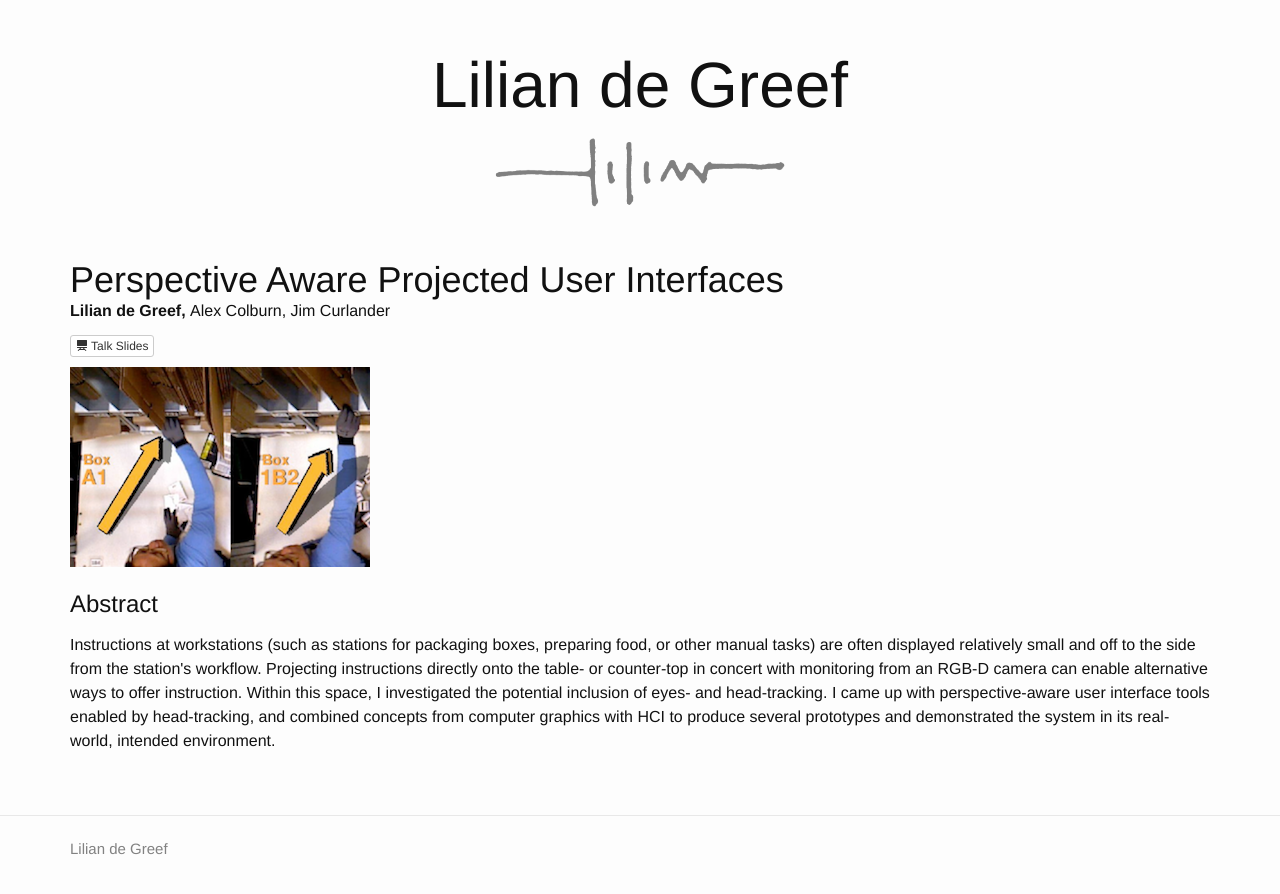
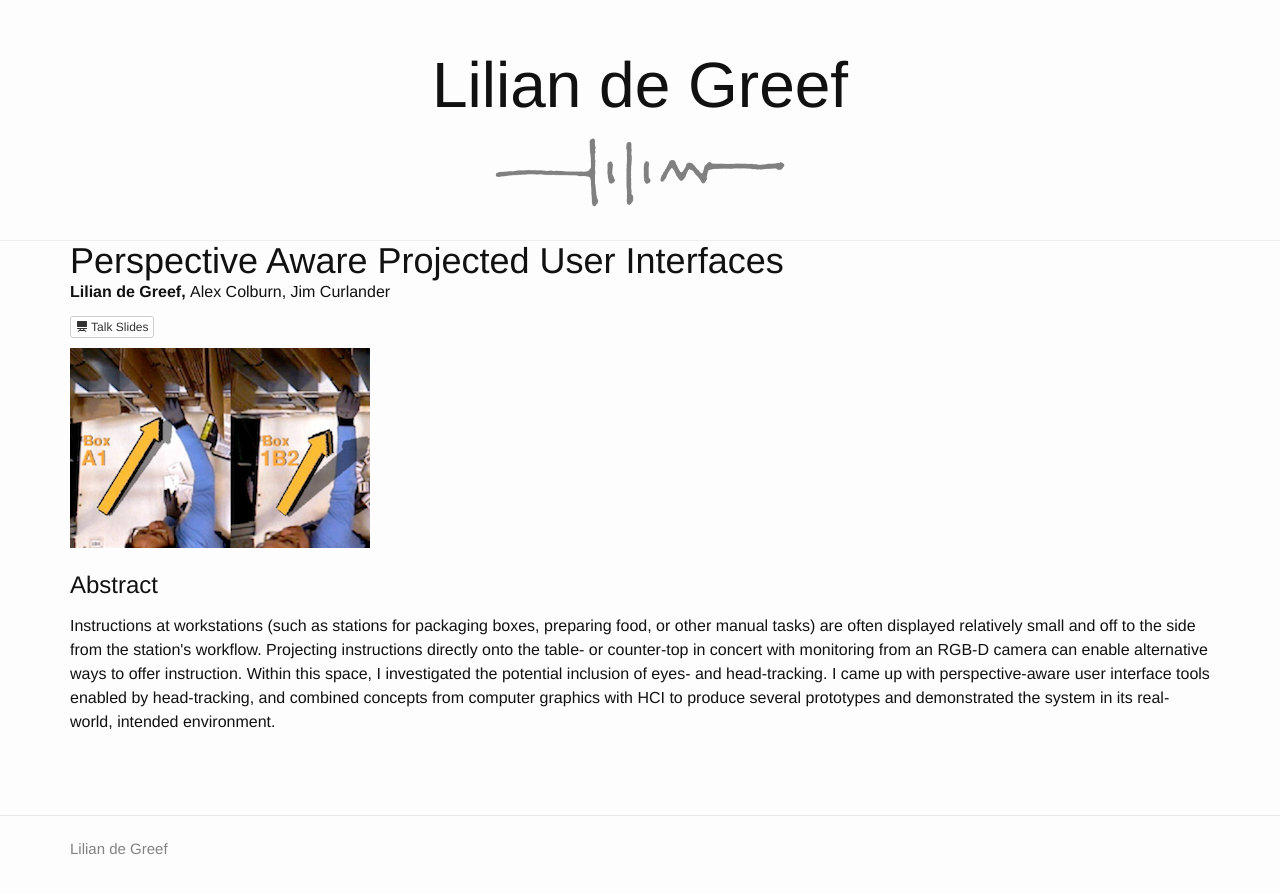
Before and after one commit to ldegreef/ewhitmire.github.io, a Jekyll site: the page built from _projects/papui.md, in a window 1280 px wide. Shown: the top 894 px of the page. Built offline with Jekyll 4.4.1, drawn with Linux system fonts in a browser that asks for light colours.

Commit message:
Added spacing and horizontal rules to break things up nicely

```diff
--- a/_includes/title.html
+++ b/_includes/title.html
@@ -2,5 +2,6 @@
     <div class="title">
         <h1> Lilian <wbr> de Greef </h1>
         <img src="/img/sig.png"/>
+        <hr>
     </div>
 </header>
--- a/_sass/_home.scss
+++ b/_sass/_home.scss
@@ -7,11 +7,20 @@
         width: 80%;
         max-width: 300px;
         filter: invert(50%);
+        margin-bottom: 30px;
     }
 
     margin-top: 50px;
-    margin-bottom: 50px;
     text-align: center;
+}
+
+.section {
+    margin-top: 20px;
+    margin-bottom: 20px;
+}
+
+.about {
+    margin-bottom: 10px;
 }
 
 .bio {
```
Also changed, not shown: index.html (+6 -2 lines).
